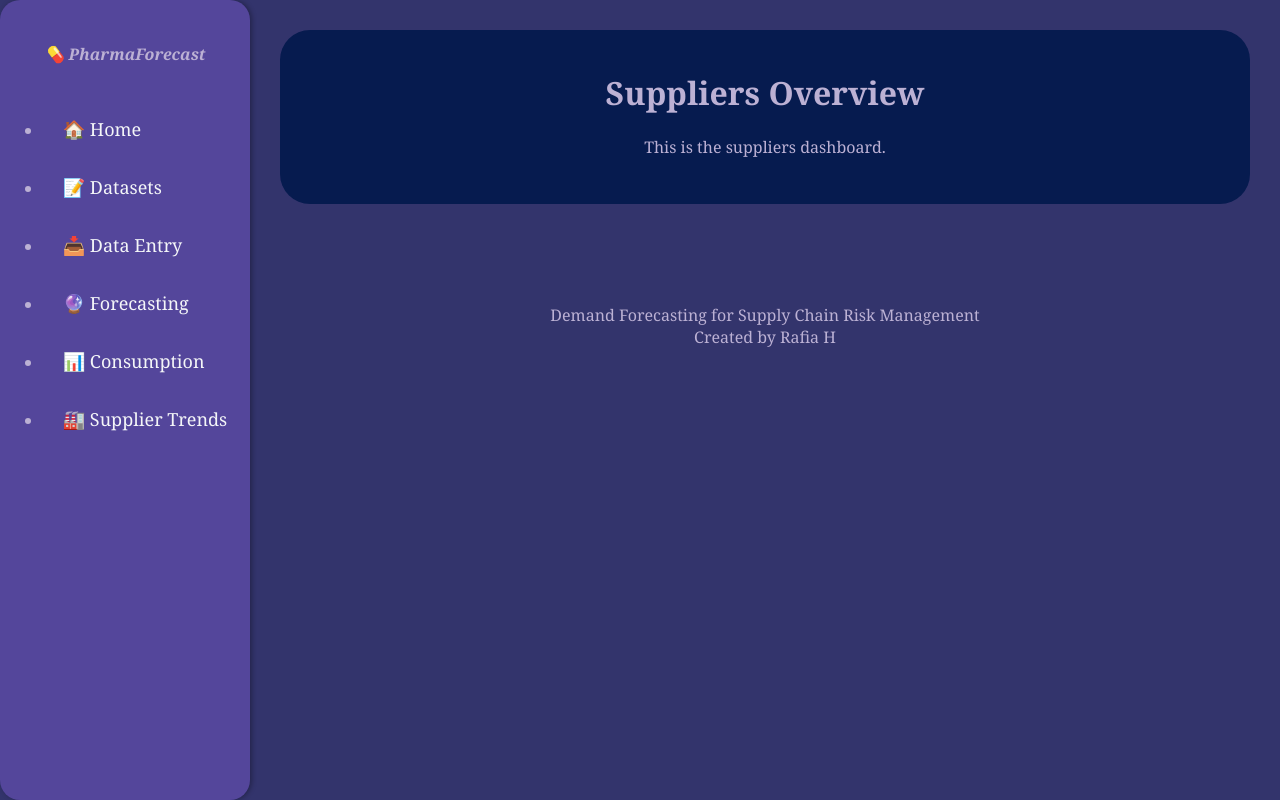
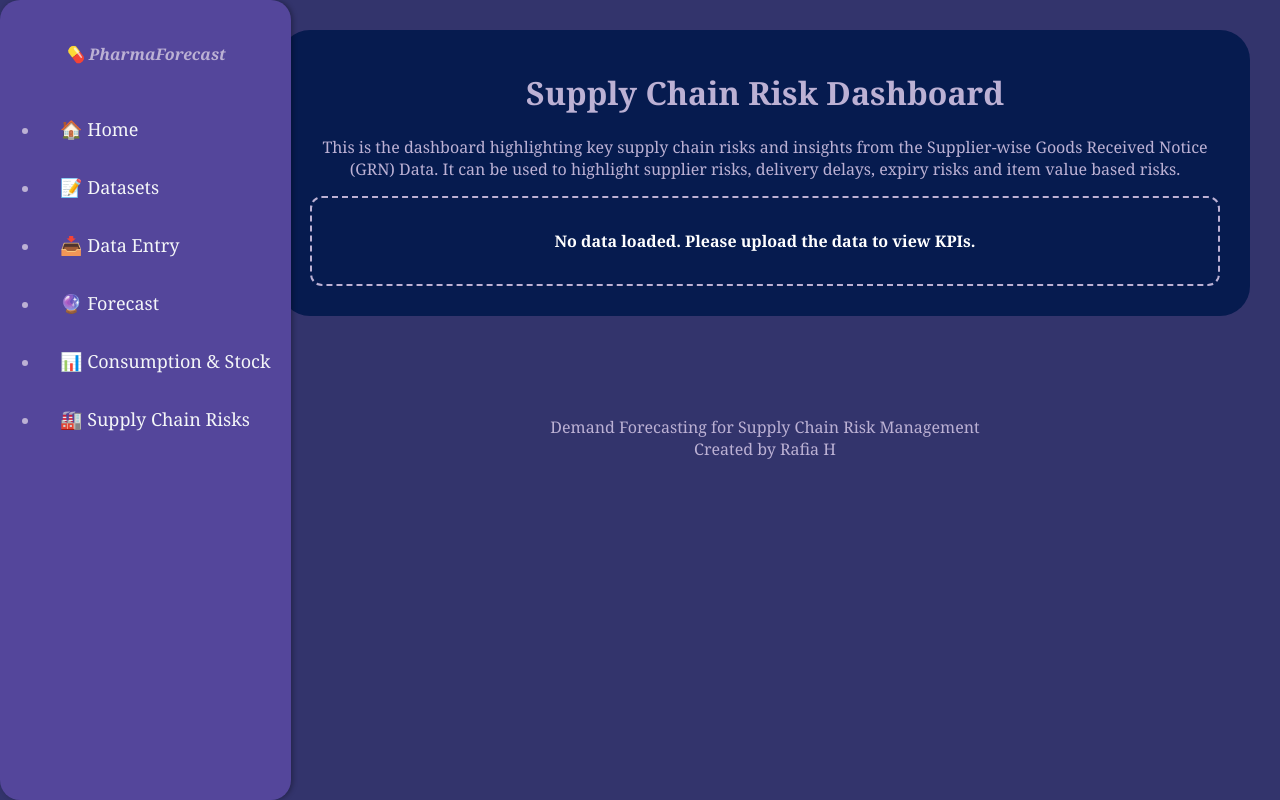
Before and after one commit to rafiahossain/PharmaForecast, a Flask app: page /suppliers in a window 1280 px wide. Run offline with Flask 3, Linux system fonts and the light colour scheme.

Commit message:
Supplier Dashboard: SINGLE VALUE KPIS

```diff
--- a/app.py
+++ b/app.py
@@ -61,6 +61,8 @@ consumption_plot = None
 stock_status_plot = None
 avg_consumption_plot = None
 box_vs_regular_plot = None
+# For GRN data
+cl2 = None
 
 
 
@@ -131,6 +133,8 @@ def upload_data():
     global forecast_plot, model_eval_results, always_zero_items_list, forecast_months, overall_forecast_plot
     # for cons overview page
     global consumption_plot, stock_status_plot, avg_consumption_plot, box_vs_regular_plot
+    # for grn data
+    global cl2
 
     # Clear previous state
     forecast_plot = None
@@ -154,7 +158,7 @@ def upload_data():
     goods_file.save(goods_path)
     consumption_file.save(consumption_path)
 
-    # Data loading & preprocessing
+    # Data loading & preprocessing for consumption data
     try:
         df = pd.read_excel(consumption_path, skiprows=10, header=0)
     except Exception as e:
@@ -208,6 +212,57 @@ def upload_data():
     df_melted['Lag_1'] = df_melted.groupby('ItemName')['Consumption'].shift(1)
     df_melted['Lag_2'] = df_melted.groupby('ItemName')['Consumption'].shift(2)
     df_melted.dropna(subset=['Lag_1', 'Lag_2'], inplace=True)
+
+    # Data loading and preprocessing for GRN data
+
+    # GOODS FILE PREPROCESSING
+
+    try:
+        df2 = pd.read_excel(goods_path, skiprows=9)
+    except Exception as e:
+        return f"Error reading goods file: {str(e)}", 400
+
+    # Strip whitespaces from column names
+    df2.columns = df2.columns.str.strip()
+
+    # Step 1: Drop rows with null in important columns
+    cl2 = df2.dropna(subset=[
+        'Batch No', 'Item Name', 'Challan No./ Date :', 'PO No. / Date :', 'PO Unit Rate'
+    ])
+
+    # Step 2: Drop 'Unnamed' columns
+    cl2 = cl2.loc[:, ~cl2.columns.str.contains('^Unnamed')]
+
+    # Step 3: Drop unnecessary columns
+    cl2 = cl2.drop(columns=[
+        "Rate", "Free Qty.", "Status", "Unit Name", "GRN type", "GIR No.",
+        "Disc. %", "Disc. Amt", "VAT%", "VAT"
+    ], errors='ignore')
+
+    # Step 4: Standardize 'Sub Category'
+    cl2['Sub Category'] = cl2['Sub Category'].replace(
+        ['INJ.', 'INJECTION'], 'INJECTABLES'
+    )
+
+    # Step 5: Split 'No / Date' columns
+    cl2[['Bill No', 'Bill Date']] = cl2['Bill No. / Date'].str.split(r' / ', n=1, expand=True)
+    cl2[['PO No', 'PO Date']] = cl2['PO No. / Date :'].str.split(r' / ', n=1, expand=True)
+    cl2[['Challan No', 'Challan Date']] = cl2['Challan No./ Date :'].str.split(r'\*/', n=1, expand=True)
+
+    # Step 6: Standardize date columns
+    date_columns = ['Bill Date', 'PO Date', 'Challan Date', 'Grn Date', 'Expiry Date']
+    for col in date_columns:
+        cl2[col] = pd.to_datetime(cl2[col], dayfirst=True, errors='coerce')
+
+    # Step 7: Drop original combo columns
+    cl2.drop(columns=[
+        'Bill No. / Date', 'PO No. / Date :', 'Challan No./ Date :'
+    ], inplace=True)
+
+    # Print for checking
+    # print("Cleaned Goods Columns:", cl2.columns.tolist())
+    # print("Goods Data Shape:", cl2.shape)
+
 
     # ========== Forecasting for Entire Dataset ==============
     feature_cols = ['Lag_1', 'Lag_2'] + ['SUSPENSION', 'SYRUP', 'INJECTABLES', 'TABLET', 'CAPSULE', 'DENTAL', 'IS_BOX']
@@ -418,7 +473,48 @@ def consumption():
 
 @app.route("/suppliers")
 def suppliers():
-    return render_template("dashboard_suppliers.html")
+    global cl2
+
+    if cl2 is None:
+        return render_template("dashboard_suppliers.html", kpis=None)
+
+    try:
+        # === KPI Calculations ===
+        total_grns = cl2['Grn No'].nunique()
+        total_suppliers = cl2['Supplier Name'].nunique()
+        total_items = cl2['Item Name'].nunique()
+
+        total_item_value = cl2['Item Value'].sum()
+        avg_item_value_per_grn = total_item_value / total_grns if total_grns else 0
+        total_rec_qty = cl2['Rec. Qty.'].sum()
+
+        cl2['Lead_Time_Days'] = (cl2['Grn Date'] - cl2['Challan Date']).dt.days
+        avg_lead_time = cl2['Lead_Time_Days'].mean()
+
+        cl2['Days_to_Expiry'] = (cl2['Expiry Date'] - pd.Timestamp.today()).dt.days
+        near_expiry_batches = (cl2['Days_to_Expiry'] < 180).sum()
+
+        price_variance_cases = (cl2['Unit Cost'].round(2) != cl2['PO Unit Rate'].round(2)).sum()
+
+        grn_monthly = cl2.groupby(cl2['Grn Date'].dt.to_period('M')).size()
+        avg_grns_per_month = grn_monthly.mean()
+
+        # === Compile KPIs ===
+        kpis = {
+            'Total GRNs Processed': total_grns,
+            'Total Unique Suppliers': total_suppliers,
+            'Total Item Value (Procured)': round(total_item_value, 2),
+            'Average Lead Time (Days)': round(avg_lead_time, 2),
+            'Near-Expiry Batches (<180 days)': int(near_expiry_batches),
+            'Average GRNs Per Month': round(avg_grns_per_month, 2)
+        }
+
+    except Exception as e:
+        print(f"KPI Calculation Error: {e}")
+        kpis = None
+
+    return render_template("dashboard_suppliers.html", kpis=kpis)
+
 
 @app.route("/forecasting")
 def forecasting():
--- a/static/styles.css
+++ b/static/styles.css
@@ -348,6 +348,43 @@ body h2 {
   max-width: 100%;
 }
 
+.kpi-container {
+  display: flex;
+  flex-wrap: wrap;
+  gap: 0.3rem;
+  justify-content: center;
+}
+.kpi-container .kpi-card {
+  background-color: #4cc8f2;
+  color: #061b4f;
+  border-radius: 0.75rem;
+  padding: 0.3rem;
+  min-width: 130px;
+  flex: 1 1 130px;
+  max-width: 100px;
+  box-shadow: 0 4px 8px rgba(0, 0, 0, 0.2);
+  text-align: center;
+}
+.kpi-container .kpi-card h3 {
+  margin: 0;
+  font-size: 0.75rem;
+  color: #54469b;
+}
+.kpi-container .kpi-card p {
+  margin-top: 0.5rem;
+  font-size: 1rem;
+  font-weight: bold;
+  color: #061b4f;
+}
+.kpi-container .kpi-placeholder {
+  width: 100%;
+  padding: 1rem;
+  border: 2px dashed #bcb1d4;
+  border-radius: 0.75rem;
+  text-align: center;
+  color: #bcb1d4;
+}
+
 @media (max-width: 768px) {
   .layout {
     flex-direction: column;
--- a/static/styles.scss
+++ b/static/styles.scss
@@ -496,22 +496,52 @@ body {
   }
 }
 
+// ---------------------------
 
-
-
-
-
-
-
-
-
+// SUPPLY CHAIN RISKS DASHBOARD
 
 // ---------------------------
 
-// STYLING
+.kpi-container {
+  display: flex;
+  flex-wrap: wrap;
+  gap: 0.3rem;
+  justify-content: center;
 
-// ---------------------------
+  .kpi-card {
+    background-color: $accent;
+    color: $surface;
+    border-radius: 0.75rem;
+    padding: 0.3rem;
+    min-width: 130px;
+    flex: 1 1 130px;
+    max-width: 100px;
+    box-shadow: 0 4px 8px rgba(0, 0, 0, 0.2);
+    text-align: center;
 
+    h3 {
+      margin: 0;
+      font-size: 0.75rem;
+      color: $primary;
+    }
+
+    p {
+      margin-top: 0.5rem;
+      font-size: 1rem;
+      font-weight: bold;
+      color: $surface;
+    }
+  }
+
+  .kpi-placeholder {
+    width: 100%;
+    padding: 1rem;
+    border: 2px dashed $text-light;
+    border-radius: 0.75rem;
+    text-align: center;
+    color: $text-light;
+  }
+}
 
 
 
--- a/templates/base.html
+++ b/templates/base.html
@@ -15,9 +15,9 @@
         <li><a href="/">🏠 Home</a></li>
         <li><a href="/dataset">📝 Datasets</a></li>
         <li><a href="/data-entry">📥 Data Entry</a></li>
-        <li><a href="/forecasting">🔮 Forecasting</a></li>
-        <li><a href="/consumption">📊 Consumption</a></li>
-        <li><a href="/suppliers">🏭 Supplier Trends</a></li>
+        <li><a href="/forecasting">🔮 Forecast</a></li>
+        <li><a href="/consumption">📊 Consumption & Stock</a></li>
+        <li><a href="/suppliers">🏭 Supply Chain Risks</a></li>
       </ul>
     </nav>
 
--- a/templates/dashboard_forecasting.html
+++ b/templates/dashboard_forecasting.html
@@ -1,5 +1,5 @@
 {% extends 'base.html' %}
-{% block title %}Forecasting Overview{% endblock %}
+{% block title %}Forecast{% endblock %}
 
 {% block body %}
 <h1>📈 Demand Forecasting</h1>
--- a/templates/dashboard_suppliers.html
+++ b/templates/dashboard_suppliers.html
@@ -1,8 +1,27 @@
 {% extends 'base.html' %}
 
-{% block title %}Suppliers Overview{% endblock %}
+{% block title %}Supply Chain Risks{% endblock %}
 
 {% block body %}
-  <h1>Suppliers Overview</h1>
-  <p>This is the suppliers dashboard.</p>
+  <h1>Supply Chain Risk Dashboard</h1>
+  <p>This is the dashboard highlighting key supply chain risks and insights from the Supplier-wise Goods Received Notice (GRN) Data. It can be used to highlight supplier risks, delivery delays, expiry risks and item value based risks.</p>
+
+  <div class="kpi-container">
+    {% if kpis %}
+      {% for key, value in kpis.items() %}
+        <div class="kpi-card">
+          <h3>{{ key }}</h3>
+          <p>{{ value }}</p>
+        </div>
+      {% endfor %}
+    {% else %}
+      <div class="kpi-placeholder">
+        <p style="color: white; font-weight: bold;">
+          No data loaded. Please upload the data to view KPIs.
+        </p>
+      </div>
+    {% endif %}
+  </div>
+
+
 {% endblock %}
```
Also changed, not shown: templates/dashboard_consumption.html (+4 -3 lines), 1 other file.
